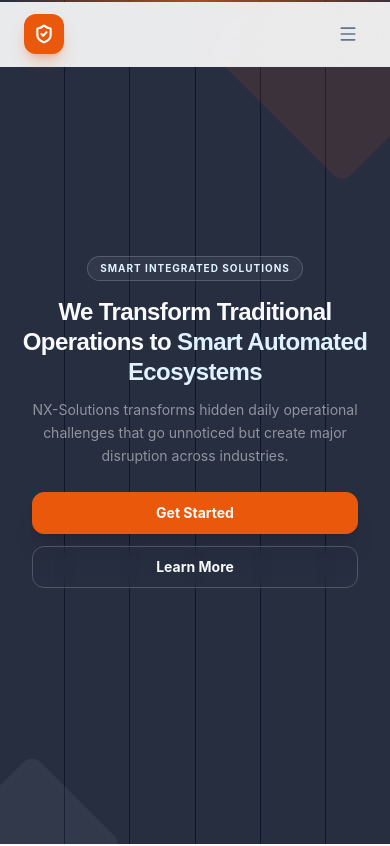
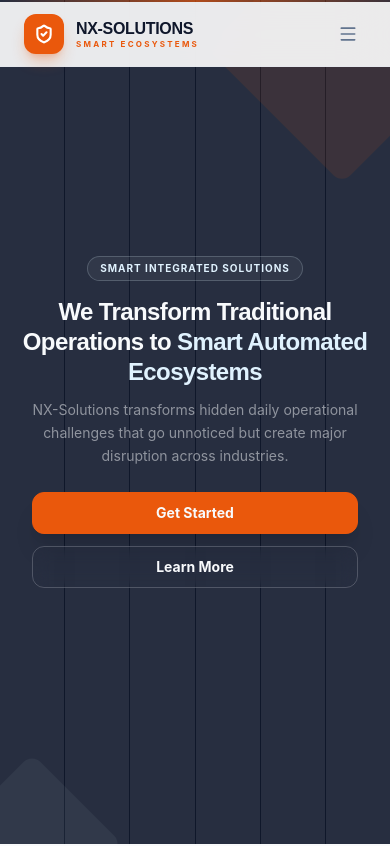
Before and after one commit to deepanshu076/NxSolution, a React (Vite) app: page / in a window 390 px wide. Shown: the top 846 px of the page. Built offline with nearby package versions, Linux system fonts and the light colour scheme.

Commit message:
fix: make logo name visible on mobile

```diff
--- a/src/components/layout/Navbar.tsx
+++ b/src/components/layout/Navbar.tsx
@@ -54,12 +54,12 @@
                                transition-all duration-300 group-hover:scale-105 group-hover:shadow-[#EA580C]/50 group-hover:shadow-xl">
                 <ShieldCheck size={20} className="text-white" strokeWidth={2.5} />
               </div>
-              <div className="hidden sm:block leading-none">
-                <span className="block font-display font-extrabold text-[20px] tracking-[-0.02em] text-slate-900
+              <div className="block leading-none">
+                <span className="block font-display font-extrabold text-[16px] sm:text-[20px] tracking-[-0.02em] text-slate-900
                                  group-hover:text-[#EA580C] transition-colors duration-300">
                   NX-SOLUTIONS
                 </span>
-                <span className="block text-[10px] font-bold uppercase tracking-[0.28em] text-[#EA580C] mt-[3px]">
+                <span className="block text-[8px] sm:text-[10px] font-bold uppercase tracking-[0.28em] text-[#EA580C] mt-[3px]">
                   Smart Ecosystems
                 </span>
               </div>
```
